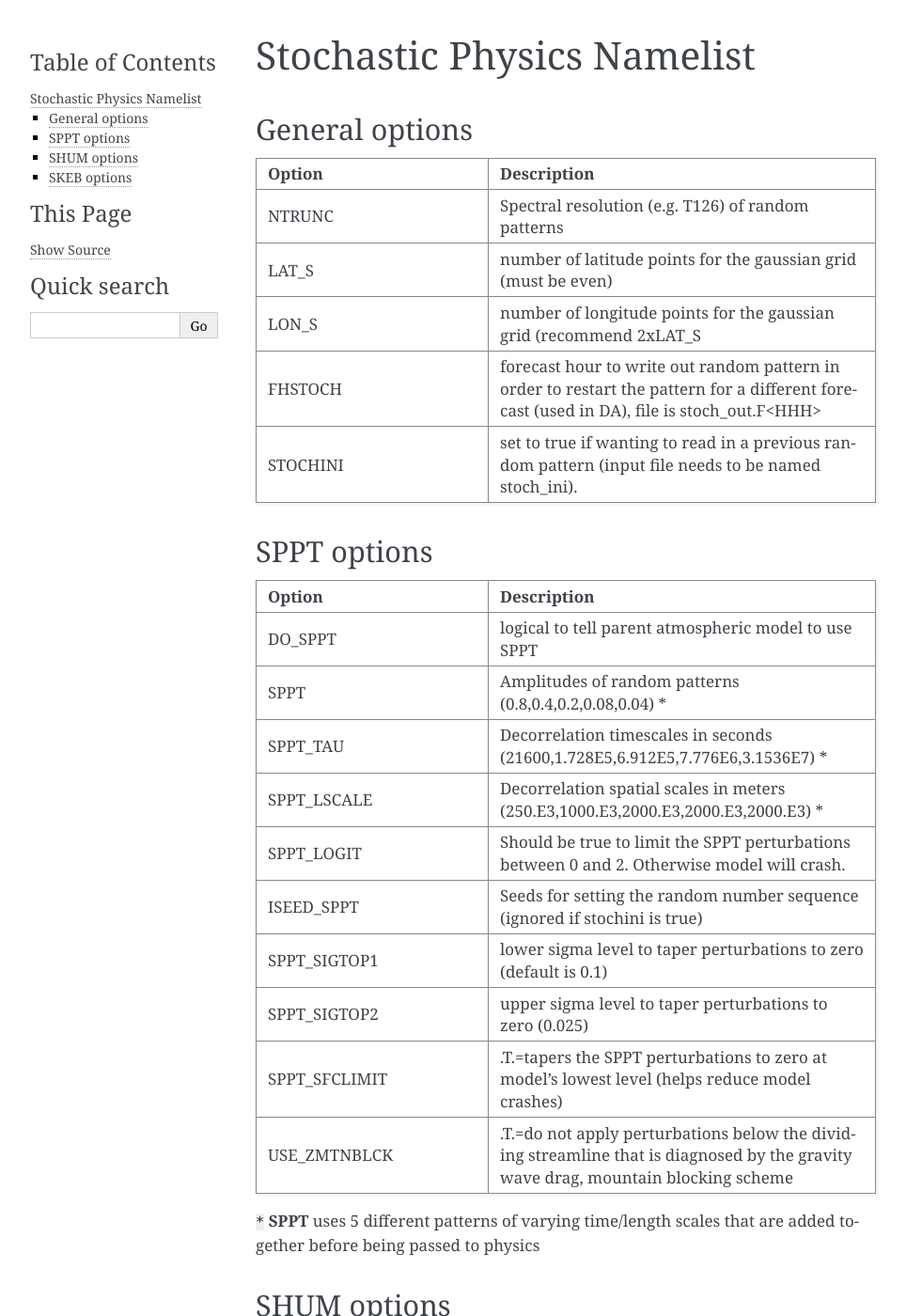
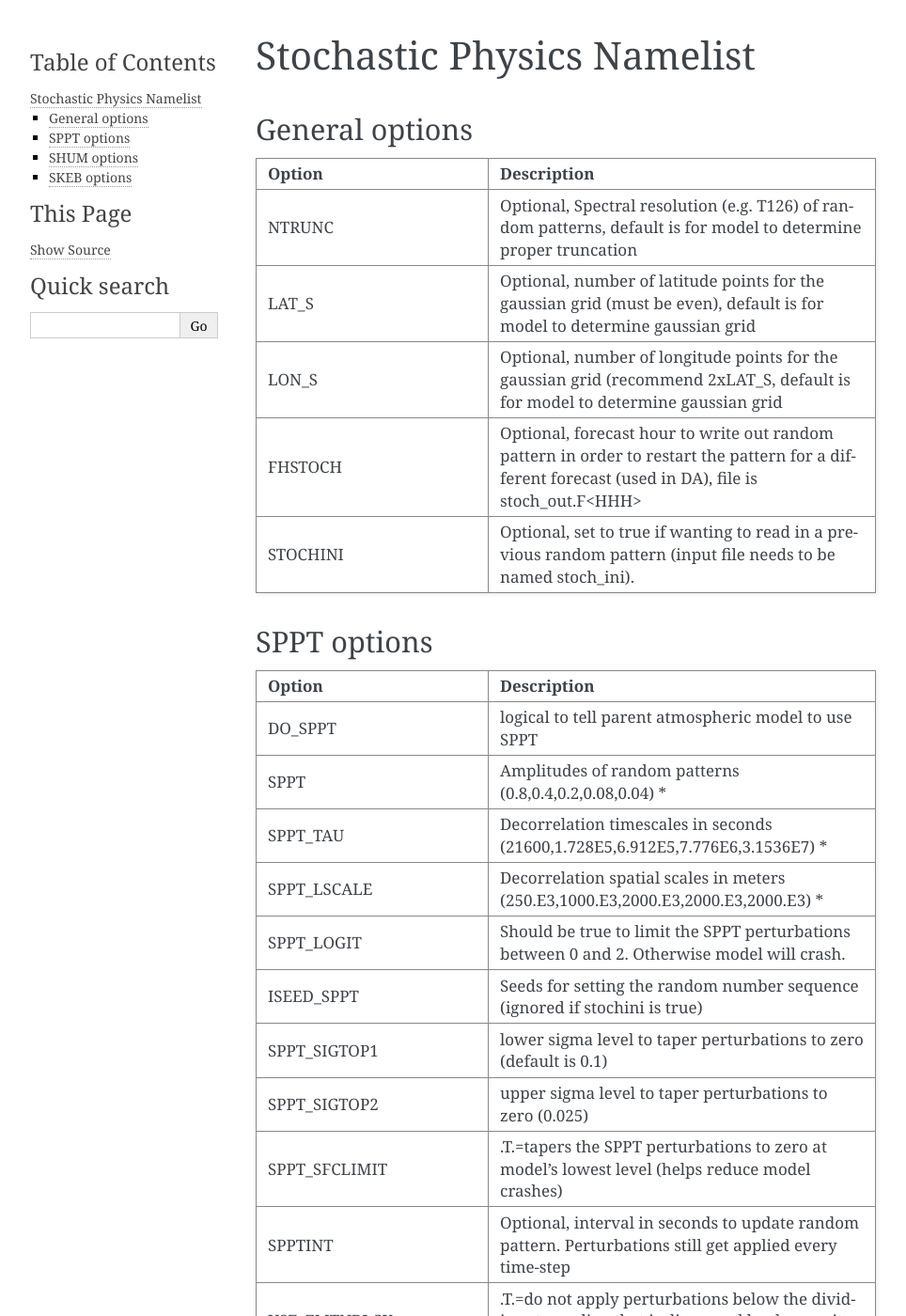
Before and after one commit to NOAA-PSL/stochastic_physics, a Sphinx documentation site: the page built from docs/source/namelist_options.rst, in a window 1280 px wide and 1400 px high. Shown: the whole window at 94% size, without its empty margins (148-1112 px from the left). Built offline with Sphinx 7.4.7, drawn with Linux system fonts in a browser that asks for light colours; some of the changed text lies outside the part shown.

Commit message:
update documentation

```diff
--- a/docs/source/developers_guide.rst
+++ b/docs/source/developers_guide.rst
@@ -1,9 +1,9 @@
 Developer's guide
 =================
 
-Code is housed on github at https://github.com/noaa-psd/stochastic_physics.
+Code is housed on github at https://github.com/noaa-psd/stochastic_physics.  Please read more about the Development process at https://github.com/ufs-community/ufs/wiki/Development-Processes#Developing-with-Gitflow.
 
-please make a fork and checkout the entire ufs-community weather model at https://github.com/ufs-community/ufs-weather-model and point to your fork of the stochastic_physics submodule.
+Please make a fork and checkout the entire ufs-community weather model at https://github.com/ufs-community/ufs-weather-model and point to your fork of the stochastic_physics submodule.
 
 Standalone testing
 """"""""""""""""""
--- a/docs/source/namelist_options.rst
+++ b/docs/source/namelist_options.rst
@@ -8,11 +8,11 @@ General options
    :header: "Option", "Description"
    :widths: 30, 50
 
-   "NTRUNC", "Spectral resolution (e.g. T126) of random patterns"
-   "LAT_S", "number of latitude points for the gaussian grid  (must be even)"
-   "LON_S", "number of longitude points for the gaussian grid (recommend 2xLAT_S"
-   "FHSTOCH", "forecast hour to write out random pattern in order to restart the pattern for a different forecast (used in DA), file is stoch_out.F<HHH>"
-   "STOCHINI", "set to true if wanting to read in a previous random pattern (input file needs to be named stoch_ini)."
+   "NTRUNC", "Optional, Spectral resolution (e.g. T126) of random patterns, default is for model to determine proper truncation"
+   "LAT_S", "Optional, number of latitude points for the gaussian grid  (must be even), default is for model to determine gaussian grid"
+   "LON_S", "Optional, number of longitude points for the gaussian grid (recommend 2xLAT_S, default is for model to determine gaussian grid"
+   "FHSTOCH", "Optional, forecast hour to write out random pattern in order to restart the pattern for a different forecast (used in DA), file is stoch_out.F<HHH>"
+   "STOCHINI", "Optional, set to true if wanting to read in a previous random pattern (input file needs to be named stoch_ini)."
 
 SPPT options
 """"""""""""
@@ -30,6 +30,7 @@ SPPT options
    "SPPT_SIGTOP1", "lower sigma level to taper perturbations to zero (default is 0.1)"
    "SPPT_SIGTOP2", "upper sigma level to taper perturbations to zero (0.025)"
    "SPPT_SFCLIMIT", ".T.=tapers the SPPT perturbations to zero at model’s lowest level (helps reduce model crashes)"
+   "SPPTINT", "Optional, interval in seconds to update random pattern.  Perturbations still get applied every time-step"
    "USE_ZMTNBLCK", ".T.=do not apply perturbations below the dividing streamline that is diagnosed by the gravity wave drag, mountain blocking scheme"
 
 ``*``  **SPPT** uses 5 different patterns of varying time/length scales that are added together before being passed to physics
@@ -46,6 +47,8 @@ SHUM options
    "SHUM_TAU", "Decorrelation timescales in seconds (21600)"
    "SHUM_LSCALE", "ecorrelation spatial scales in meters (250000)"
    "SHUM_SIGEFOLD", "e-folding lengthscale (in units of sigma) of specific humidity perturbations, default is 0.2)"
+   "SHUMINT", "Optional, interval in seconds to update random pattern.  Perturbations still get applied every time-step"
+   "ISEED_SHUM", "Seeds for setting the random number sequence (ignored if stochini is true)."
 
 SKEB options
 """"""""""""
@@ -65,3 +68,4 @@ SKEB options
    "SKEB_VDOF", "the number of degrees of freedom in the vertical for the SKEB random pattern (default is 5)"
    "SKEB_SIGTOP1", "lower sigma level to taper perturbations to zero (default is 0.1)"
    "SKEB_SIGTOP2", "upper sigma level to taper perturbations to zero (0.025)"
+   "SKEBINT", "Optional, interval in seconds to update random pattern.  Perturbations still get applied every time-step"
```
